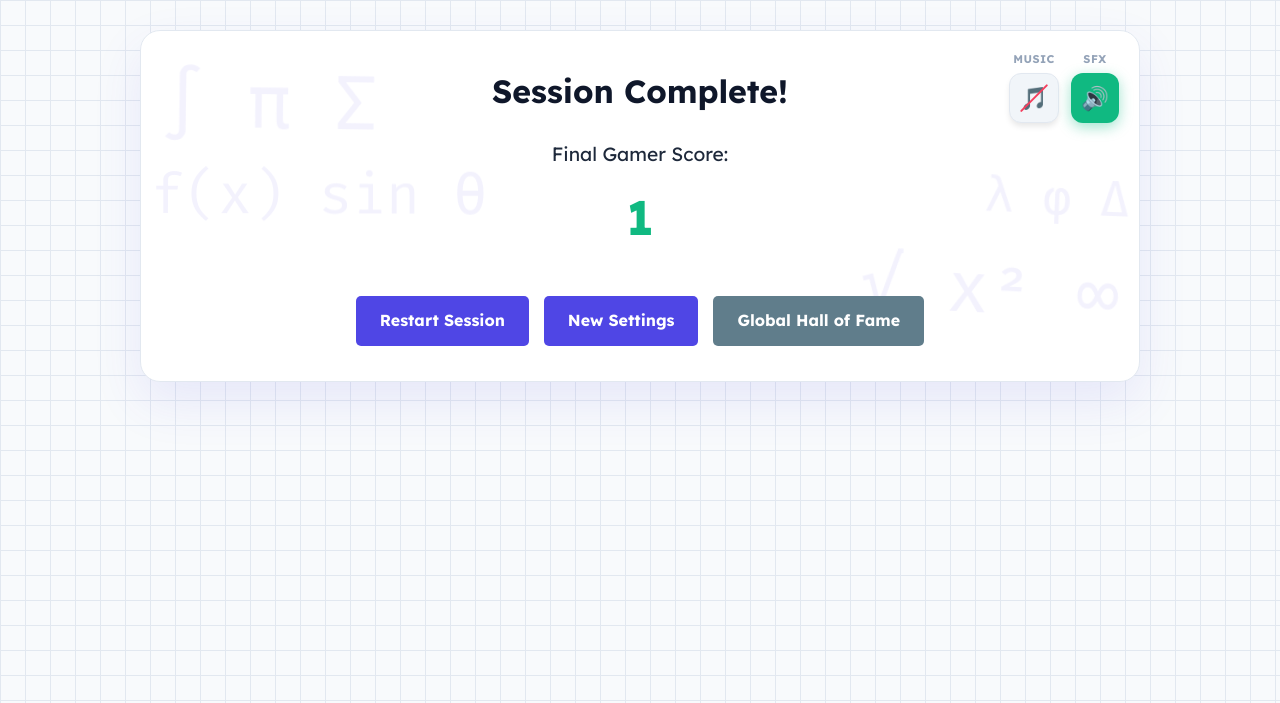
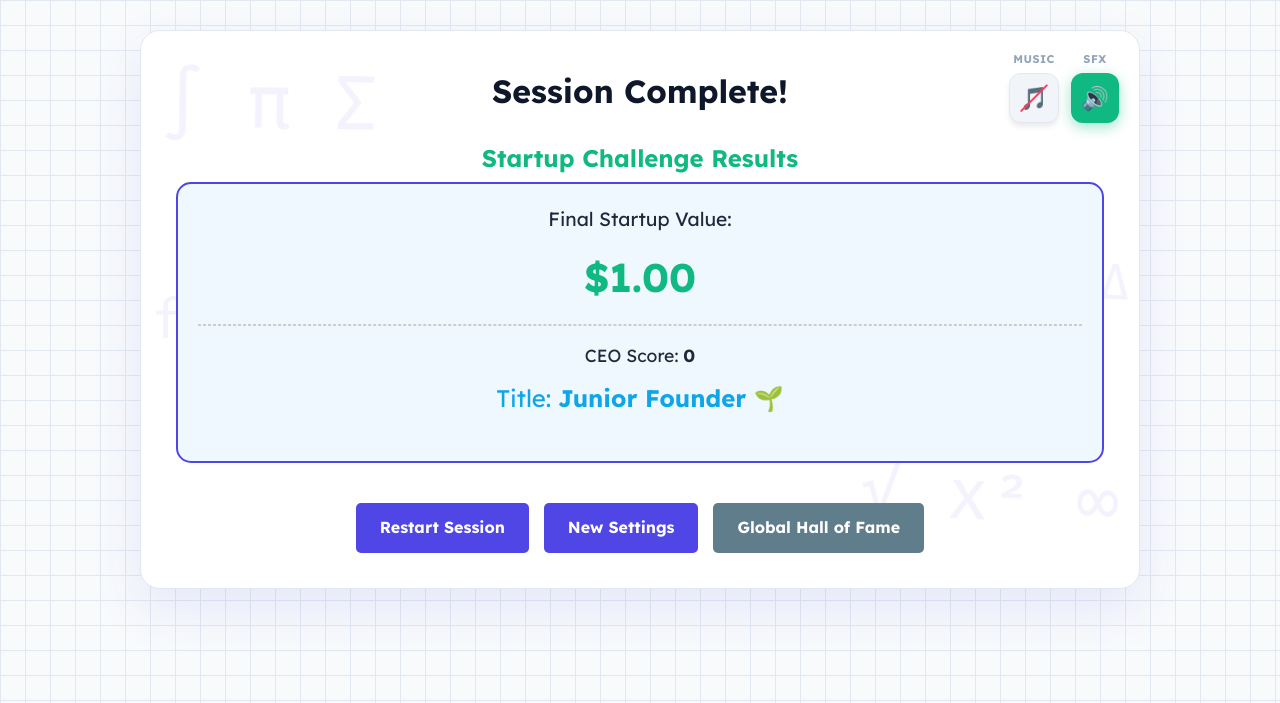
Before and after one commit to bindalmax/MathPuzzle, a Flask app: page /game_over in a window 1280 px wide. Shown: the top 703 px of the page. Run offline with Flask 3, Linux system fonts and the light colour scheme; the visitor is signed in with stand-in values (Sample User, id 1); some libraries are stand-ins or nearby versions.

Commit message:
feat: implement 'Startup Challenge' narrative business simulation

```diff
--- a/app.py
+++ b/app.py
@@ -121,6 +121,20 @@ def index():
 
         game_type = request.form.get('game_type', 'multiplayer')
 
+        if game_type == 'startup_challenge':
+            session['multiplayer'] = False
+            session['is_startup_challenge'] = True
+            session['startup_value'] = 10000.0
+            session['score'] = 0
+            session['questions_answered'] = 0
+            session['total_questions'] = 10
+            session['start_time'] = time.time()
+            session['category'] = 'percentage' # Initial, will alternate
+            session['difficulty'] = 'medium'
+            session['mode'] = 'questions'
+            session['mode_value'] = 10
+            return redirect(url_for('game'))
+
         if game_type == 'multiplayer':
             session['multiplayer'] = True
             room_id = str(uuid.uuid4())[:8]
@@ -173,6 +187,20 @@ def game():
             session['current_answer'] = answer
         else:
             return redirect(url_for('game_over'))
+    elif session.get('is_startup_challenge'):
+        # Alternate between percentage and profit_loss
+        category = 'percentage' if questions_answered % 2 == 0 else 'profit_loss'
+        session['category'] = category
+        factory = QuestionFactory(category, 'medium')
+        try:
+            question, answer, choices = factory.create_question()
+            session['current_answer'] = answer
+            # Add narrative prefix
+            narrative = "Market Analysis: " if category == 'percentage' else "Financial Planning: "
+            question = narrative + question
+        except Exception as e:
+            app.logger.error(f"Error in startup challenge: {str(e)}")
+            return render_template('game_over.html', error="An unexpected error occurred.")
     else:
         factory = QuestionFactory(session.get('category', 'basic'), session.get('difficulty', 'medium'))
         try:
@@ -187,11 +215,15 @@ def game():
     context = {
         'question': question,
         'score': session['score'],
-        'mode': mode,
-        'choices': choices
+        'mode': 'questions' if session.get('is_startup_challenge') else mode,
+        'choices': choices,
+        'startup_value': session.get('startup_value'),
+        'is_startup_challenge': session.get('is_startup_challenge')
     }
 
-    if mode == 'time':
+    if session.get('is_startup_challenge'):
+        context['questions_left'] = session.get('total_questions', 10) - questions_answered
+    elif mode == 'time':
         context['time_left'] = int(mode_value - elapsed_time)
     else:
         context['questions_left'] = mode_value - questions_answered
@@ -211,6 +243,10 @@ def submit_answer():
         if abs(user_answer - correct_answer) < 0.01:
             session['score'] += 1
 
+            if session.get('is_startup_challenge'):
+                growth = session['startup_value'] * 0.2
+                session['startup_value'] += growth
+
             if session.get('multiplayer'):
                 room_id = session.get('room_id')
                 player_name = session.get('player_name')
@@ -220,7 +256,13 @@ def submit_answer():
                     socketio.emit('score_update',
                                   {'players': rooms[room_id]['scores']},
                                   room=room_id)
+        elif session.get('is_startup_challenge'):
+            loss = session['startup_value'] * 0.1
+            session['startup_value'] -= loss
     except (ValueError, TypeError):
+        if session.get('is_startup_challenge'):
+             loss = session['startup_value'] * 0.1
+             session['startup_value'] -= loss
         pass
 
     session['questions_answered'] = session.get('questions_answered', 0) + 1
@@ -235,6 +277,7 @@ def game_over():
     player_name = session.get('player_name', 'Player')
 
     room_results = None
+    startup_data = None
 
     if 'start_time' in session:
         category = session.get('category', 'unknown')
@@ -242,6 +285,27 @@ def game_over():
 
         time_taken = time.time() - session['start_time']
         questions_answered = session.get('questions_answered', 0)
+
+        if session.get('is_startup_challenge'):
+            final_value = session.get('startup_value', 0)
+            ceo_score = int(final_value / 100)
+            if ceo_score > 500:
+                title = "Unicorn CEO 🦄"
+            elif ceo_score > 200:
+                title = "Serial Entrepreneur 🚀"
+            elif ceo_score > 100:
+                title = "Startup Founder 💼"
+            else:
+                title = "Junior Founder 🌱"
+
+            startup_data = {
+                'final_value': final_value,
+                'ceo_score': ceo_score,
+                'title': title
+            }
+            # Use ceo_score as the main score for highscores
+            score = ceo_score
+            category = "startup_challenge"
 
         highscore_manager.add_score(player_name, score, category, difficulty, time_taken, questions_answered)
 
@@ -262,7 +326,12 @@ def game_over():
         if not room_results and room_id in rooms:
              room_results = rooms[room_id].get('results', rooms[room_id]['scores'])
 
-    return render_template('game_over.html', score=score, multiplayer_results=room_results)
+    is_startup = session.get('is_startup_challenge', False)
+    # Clear startup challenge state after game over
+    session.pop('is_startup_challenge', None)
+    session.pop('startup_value', None)
+
+    return render_template('game_over.html', score=score, multiplayer_results=room_results, startup_data=startup_data, is_startup_challenge=is_startup)
 
 @app.route('/restart')
 def restart():
--- a/src/templates/game_over.html
+++ b/src/templates/game_over.html
@@ -68,8 +68,21 @@
     {% if error %}
         <p class="error" role="alert">{{ error }}</p>
     {% else %}
-        <p style="font-size: 1.2rem; margin-bottom:0;">Final Gamer Score:</p>
-        <div class="final-score"><strong>{{ score }}</strong></div>
+        {% if is_startup_challenge %}
+            <h2 style="color: var(--secondary-color); margin-bottom: 5px;">Startup Challenge Results</h2>
+            <div style="background: #f0f8ff; border: 2px solid var(--primary-color); padding: 20px; border-radius: 15px; margin-bottom: 25px;">
+                <p style="font-size: 1.2rem; margin: 0;">Final Startup Value:</p>
+                <div style="font-size: 2.5rem; color: var(--secondary-color); font-weight: bold; margin: 10px 0;">
+                    ${{ "{:,.2f}".format(startup_data.final_value) }}
+                </div>
+                <hr style="border: 0.5px dashed #ccc; margin: 15px 0;">
+                <p style="font-size: 1.1rem; margin: 0;">CEO Score: <strong>{{ startup_data.ceo_score }}</strong></p>
+                <p style="font-size: 1.5rem; margin-top: 10px; color: var(--accent-color);">Title: <strong>{{ startup_data.title }}</strong></p>
+            </div>
+        {% else %}
+            <p style="font-size: 1.2rem; margin-bottom:0;">Final Gamer Score:</p>
+            <div class="final-score"><strong>{{ score }}</strong></div>
+        {% endif %}
 
         {% if multiplayer_results %}
             <section class="multiplayer-results">
```
Also changed, not shown: src/math_game.py (+117 -53 lines), src/templates/game.html (+12 -6 lines), src/templates/index.html (+20 -0 lines), tests/e2e/test_ui_automation.py (+20 -0 lines), tests/integration/test_startup_challenge_integration.py (added, +75 -0 lines), tests/unit/test_math_game.py (+21 -0 lines), tests/unit/test_startup_challenge.py (added, +40 -0 lines).
